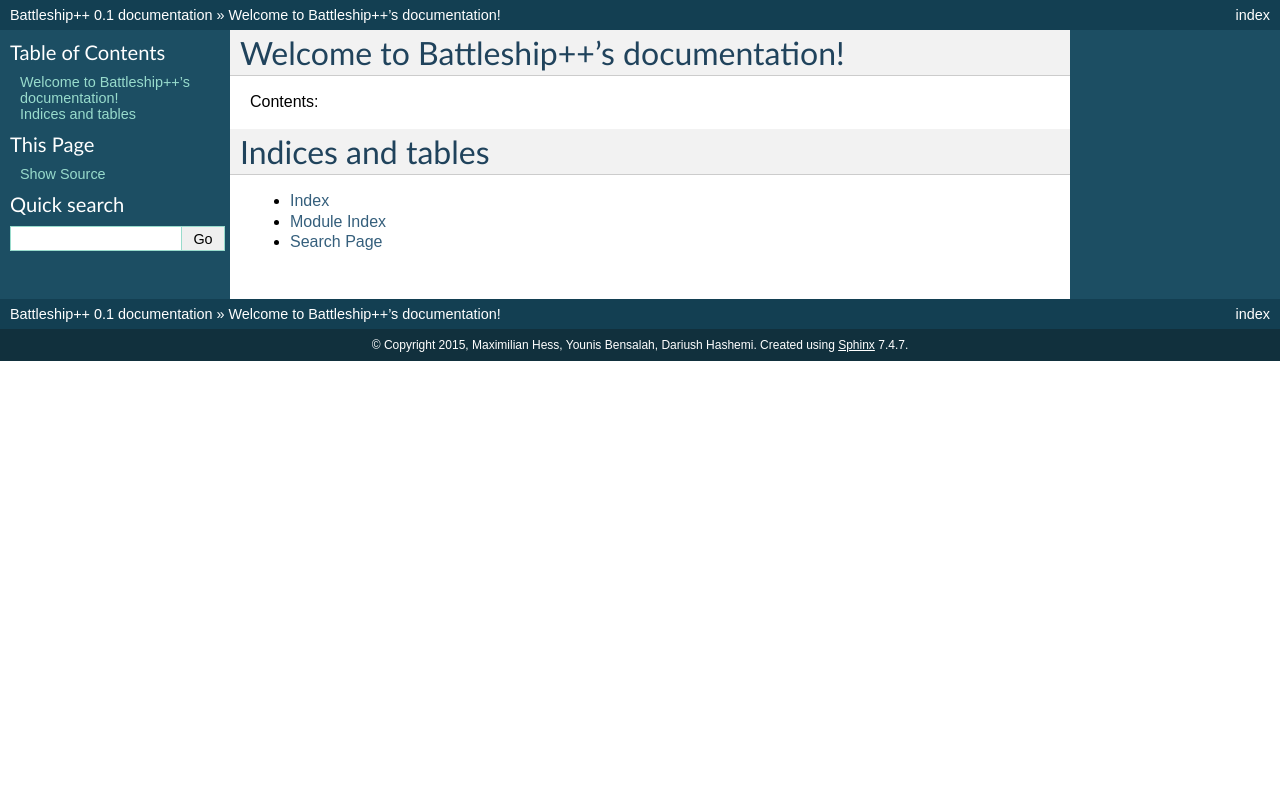
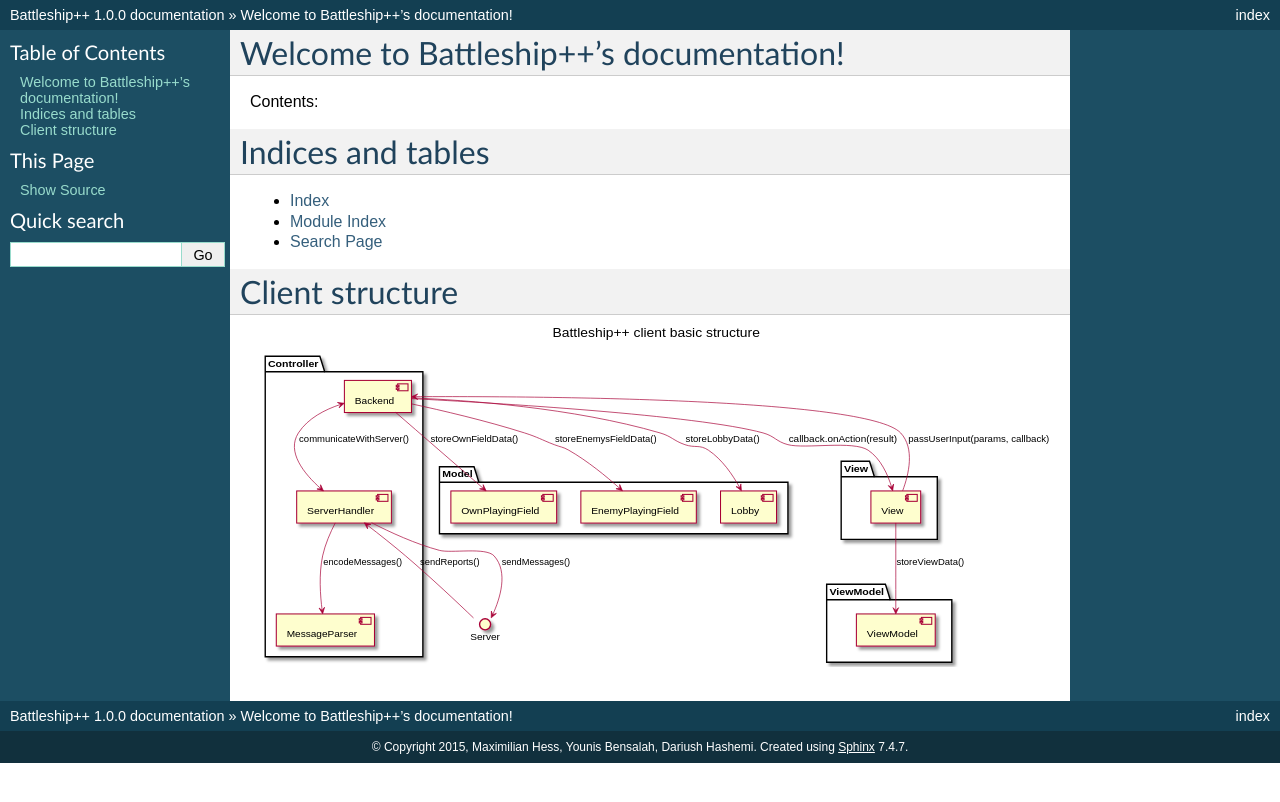
Before and after one commit to ne0h/battleship, a Sphinx documentation site: the page built from docs/index.rst, in a window 1280 px wide. Shown: the top 802 px of the page. Built offline with Sphinx 7.4.7, drawn with Linux system fonts in a browser that asks for light colours; pages that are not in the unit, such as notebooks, are missing from menus.

Commit message:
[common] updated auto docu

```diff
--- a/docs/conf.py
+++ b/docs/conf.py
@@ -24,6 +24,7 @@
 sys.path.append("..")
 sys.path.append("../common")
 sys.path.append("../client")
+sys.path.append("../server")
 
 # -- General configuration ------------------------------------------------
 
@@ -61,9 +62,9 @@
 # built documents.
 #
 # The short X.Y version.
-version = '0.1'
+version = '1.0.0'
 # The full version, including alpha/beta/rc tags.
-release = '0.1'
+release = '1.0.0'
 
 # The language for content autogenerated by Sphinx. Refer to documentation
 # for a list of supported languages.
--- a/docs/index.rst
+++ b/docs/index.rst
@@ -23,3 +23,7 @@
 * :ref:`genindex`
 * :ref:`modindex`
 * :ref:`search`
+
+Client structure
+================
+.. image:: client-structure.svg
```
Also changed, not shown: docs/client-structure.svg (added), 2 other files.
